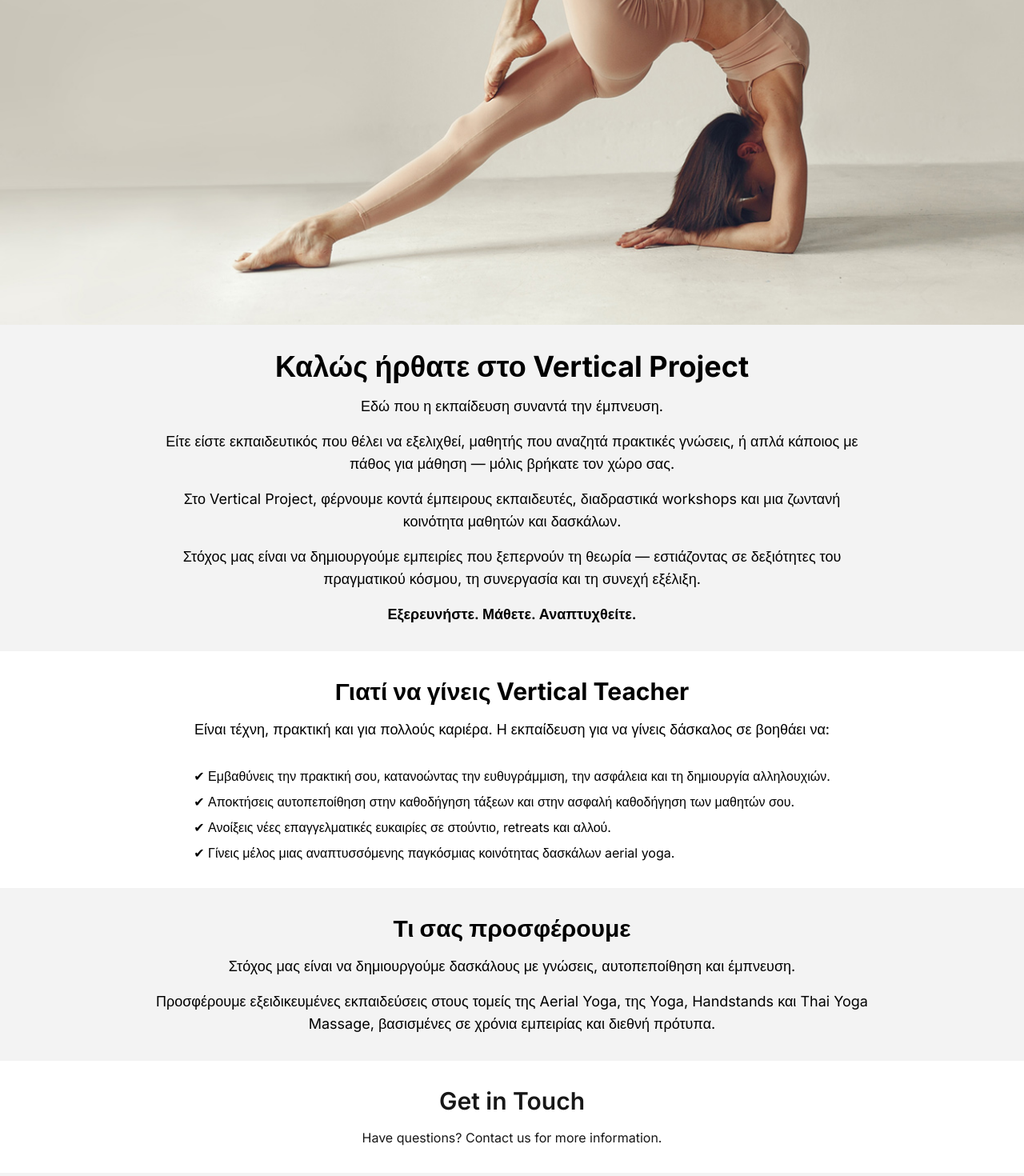
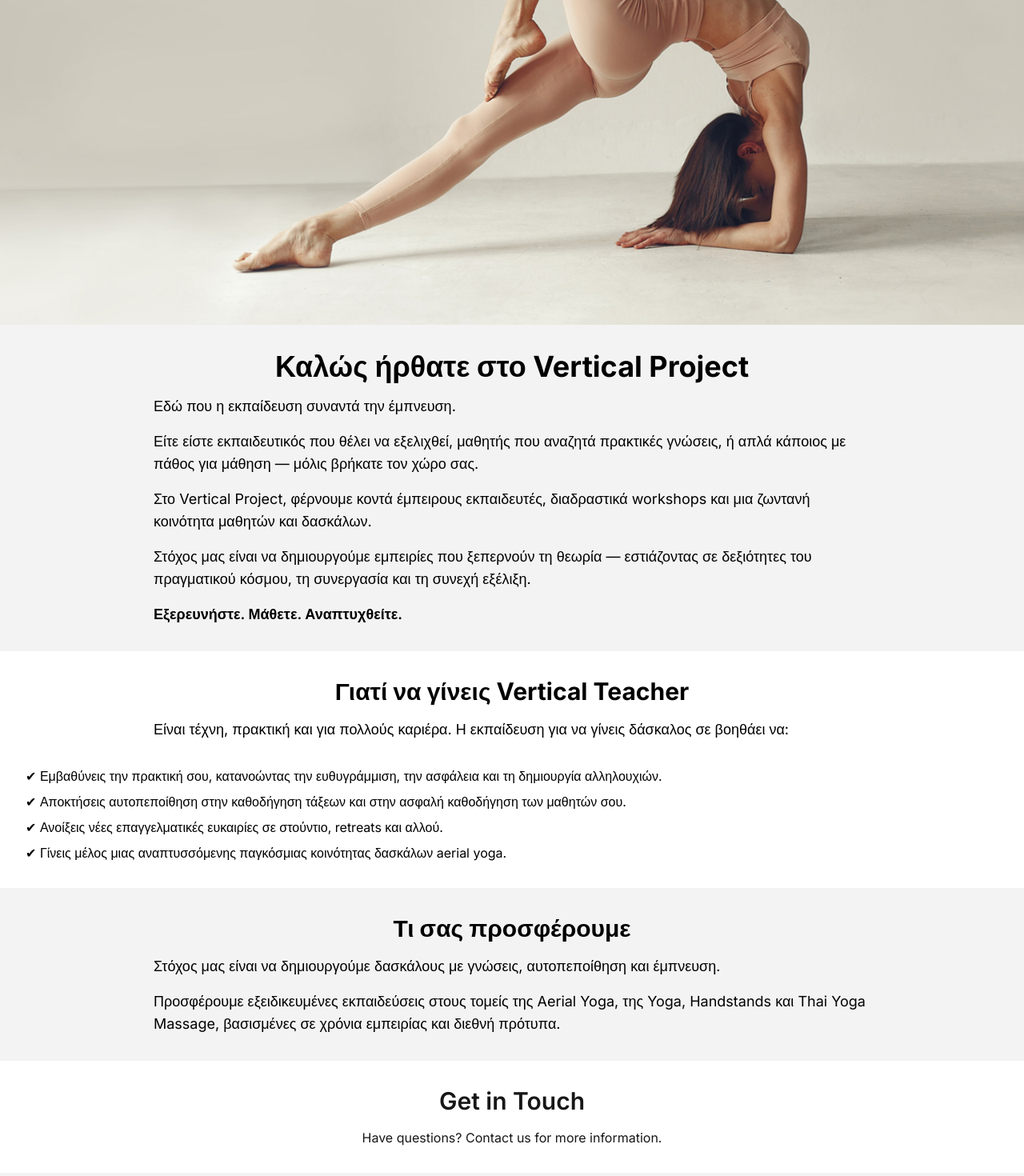
Before and after one commit to Tsagiannoudis/vertical-project, a Next.js app: page / in a window 1280 px wide. Shown: the part 394-1864 px from the top of the page at 80% size. Built offline with nearby package versions, Linux system fonts and the light colour scheme.

Commit message:
css text fixed

```diff
--- a/src/components/home/WelcomeSection.tsx
+++ b/src/components/home/WelcomeSection.tsx
@@ -1,7 +1,7 @@
 const WelcomeSection = () => {
   return (
     <section className="w-full mx-auto p-4 sm:p-8 bg-[#F3F3F3]">
-      <div className="container mx-auto text-center text-black">
+      <div className="container mx-auto text-black">
         <h1 className="text-4xl font-bold text-center">
           Καλώς ήρθατε στο Vertical Project
         </h1>
--- a/src/components/home/WhatWeOfferToYou.tsx
+++ b/src/components/home/WhatWeOfferToYou.tsx
@@ -1,7 +1,7 @@
 const WhatWeOfferToYou = () => {
   return (
     <section className="w-full mx-auto p-4 sm:p-8 bg-[#F3F3F3]">
-      <div className="container mx-auto text-black text-center">
+      <div className="container mx-auto text-black">
         <h2 className="text-3xl font-bold text-center">Τι σας προσφέρουμε</h2>
         <div className="max-w-4xl mx-auto mt-4 space-y-4">
           <p className="text-lg">
--- a/src/components/home/WhyToBecomeATeacher.tsx
+++ b/src/components/home/WhyToBecomeATeacher.tsx
@@ -1,7 +1,7 @@
 const WhyToBecomeATeacher = () => {
   return (
     <section className="w-full mx-auto p-4 sm:p-8">
-      <div className="container mx-auto text-center text-black">
+      <div className="container mx-auto text-black">
         <h2 className="text-3xl font-bold text-center">
           Γιατί να γίνεις Vertical Teacher
         </h2>
```
